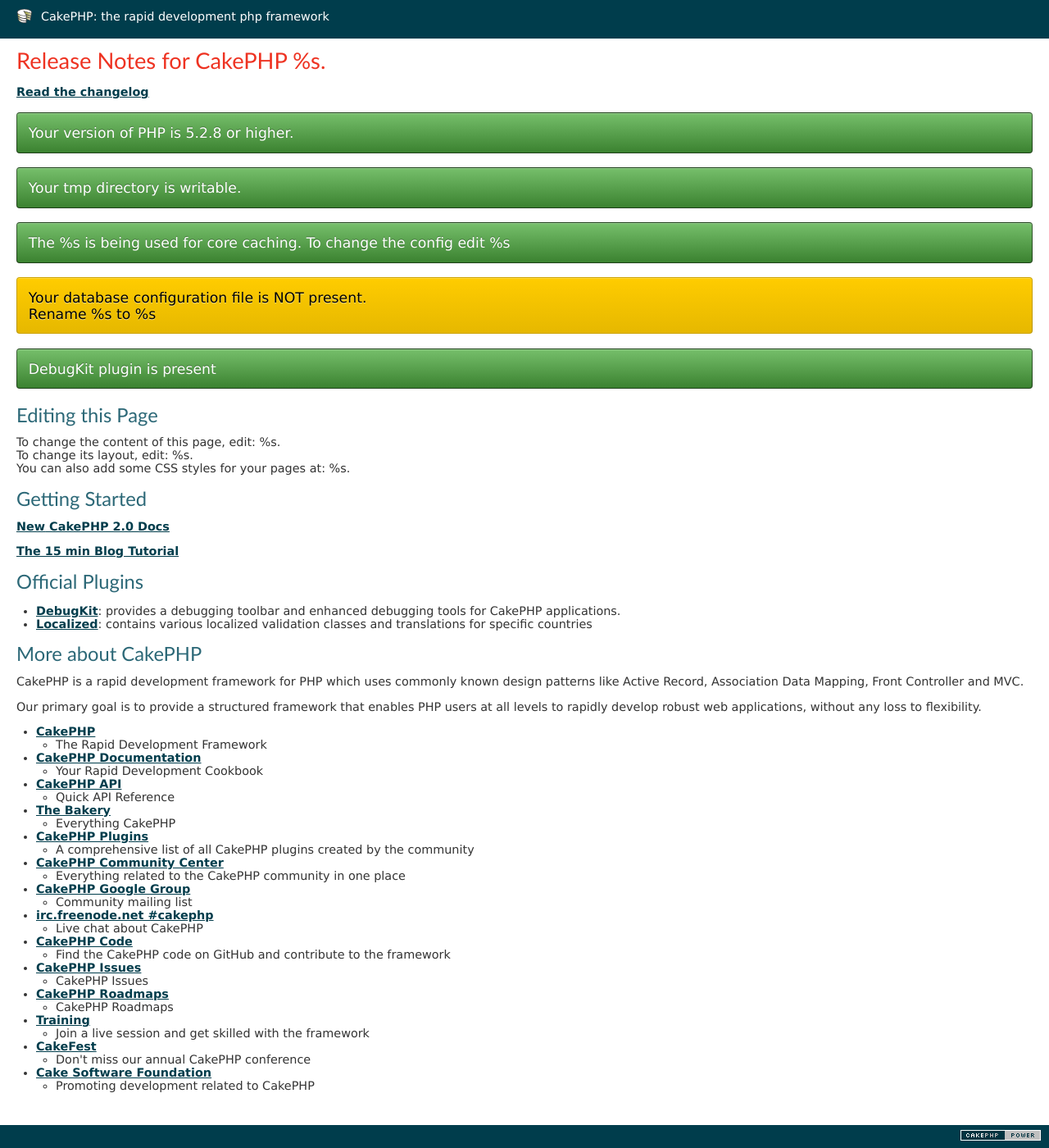
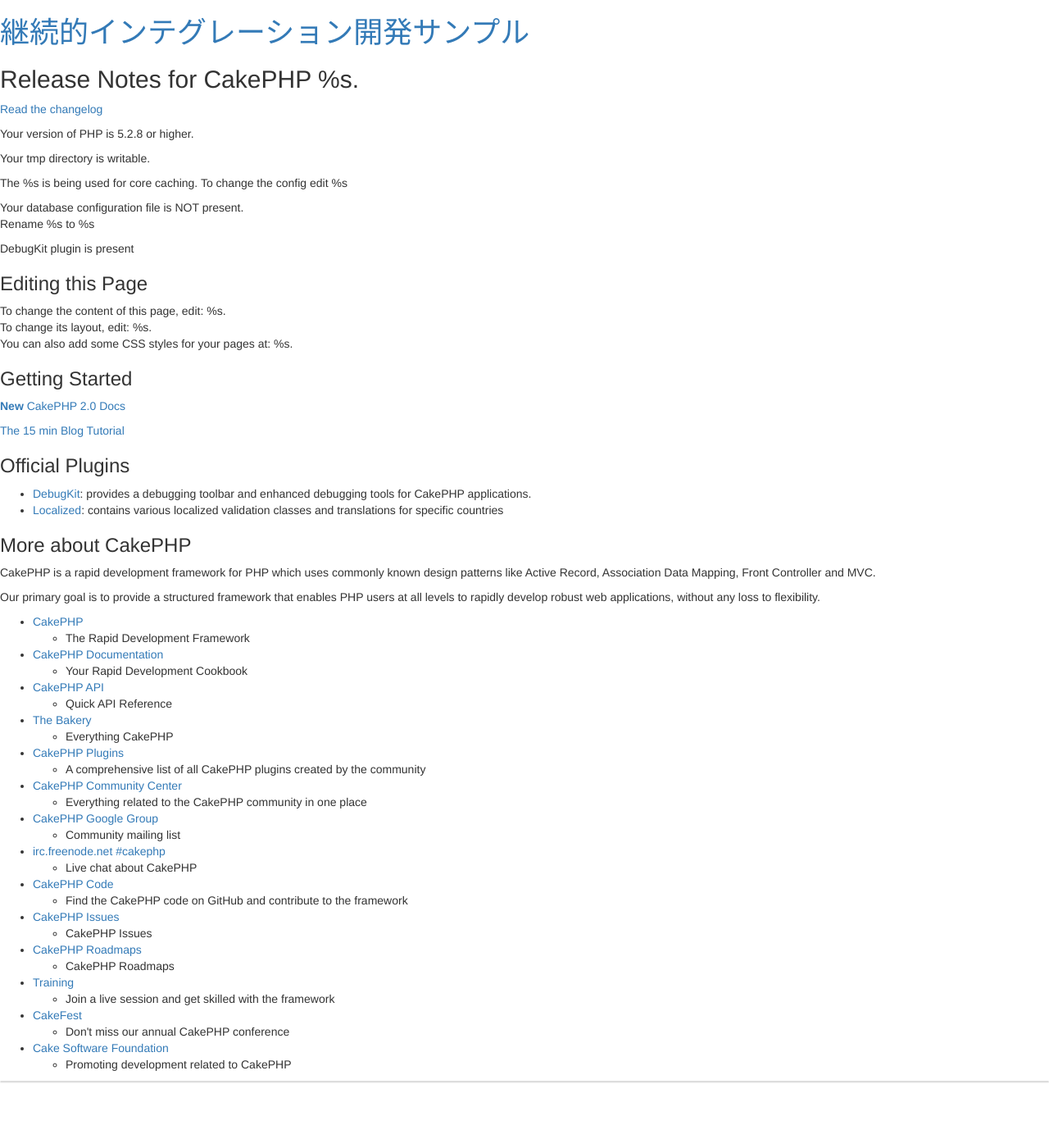
Before and after one commit to istorm1022/blogapp, a CakePHP app: template app/View/Pages/home.ctp in a window 1280 px wide. Shown: the whole page at 82% size. After the commit the page ends 1320 px from the top, so only its background shows below. Run offline with PHP 8.4 and a stand-in for CakePHP, Linux system fonts and the light colour scheme; the template is opened without the code that fills it, so the values that code supplies are empty; some libraries are stand-ins or nearby versions.

Commit message:
ビューを追加

```diff
--- a/app/View/Layouts/default.ctp
+++ b/app/View/Layouts/default.ctp
@@ -11,15 +11,10 @@
 <html>
 <head>
 	<?php echo $this->Html->charset(); ?>
-	<title>
-		<?php echo $cakeDescription ?>:
-		<?php echo $this->fetch('title'); ?>
-	</title>
+        <meta http-equiv="X-UA-Compatible" content="IE=edge,chrome=1">
+	<title>継続的インテグレーション開発サンプル：<?= $title_for_layout ?></title>
+	<link rel="stylesheet" href="//netdna.bootstrapcdn.com/bootstrap/3.1.1/css/bootstrap.min.css">
 	<?php
-		echo $this->Html->meta('icon');
-
-		echo $this->Html->css('cake.generic');
-
 		echo $this->fetch('meta');
 		echo $this->fetch('css');
 		echo $this->fetch('script');
@@ -27,24 +22,19 @@
 </head>
 <body>
 	<div id="container">
-		<div id="header">
-			<h1><?php echo $this->Html->link($cakeDescription, 'http://cakephp.org'); ?></h1>
-		</div>
-		<div id="content">
-
-			<?php echo $this->Session->flash(); ?>
-
-			<?php echo $this->fetch('content'); ?>
-		</div>
-		<div id="footer">
-			<?php echo $this->Html->link(
-					$this->Html->image('cake.power.gif', array('alt' => $cakeDescription, 'border' => '0')),
-					'http://www.cakephp.org/',
-					array('target' => '_blank', 'escape' => false)
-				);
-			?>
-		</div>
+		<header id="page-header">
+			<h1><?= $this->Html->link('継続的インテグレーション開発サンプル', ['action' => 'index']) ?></h1>
+		</header>
+		<article>
+		    <header>
+			<?= $this->Session->flash(); ?>
+		    </header>
+	       	    <?= $this->fetch('content'); ?>
+		</article>
+		<footer></footer>
 	</div>
-	<?php echo $this->element('sql_dump'); ?>
+	<div class="panel panel-default">
+	<?= $this->element('sql_dump'); ?>
+	</div>
 </body>
 </html>
```
Also changed, not shown: app/Controller/PostsController.php (+9 -2 lines), app/View/Posts/add.ctp (added, +12 -0 lines), 1 other file.
